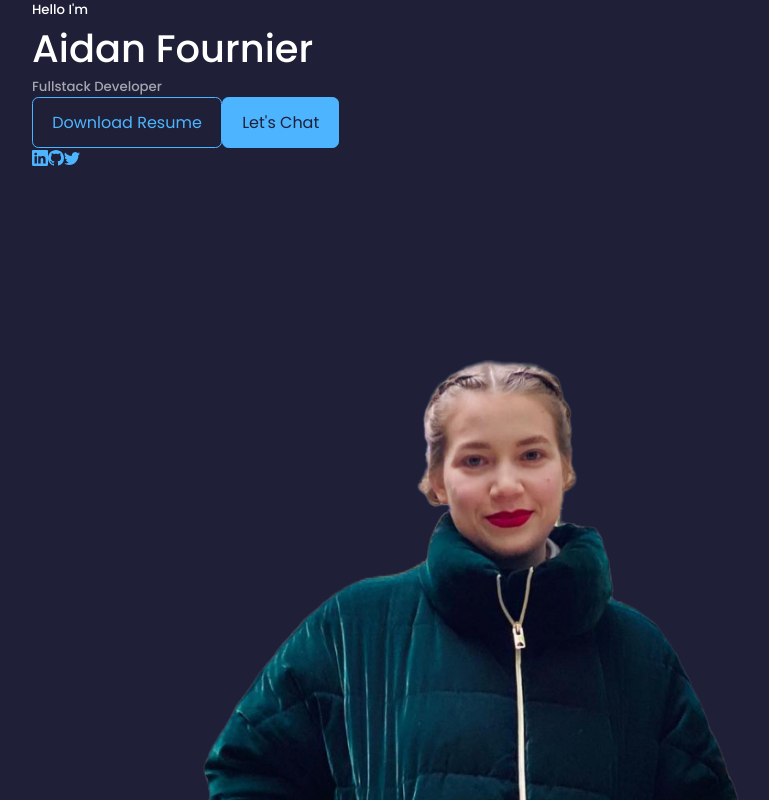
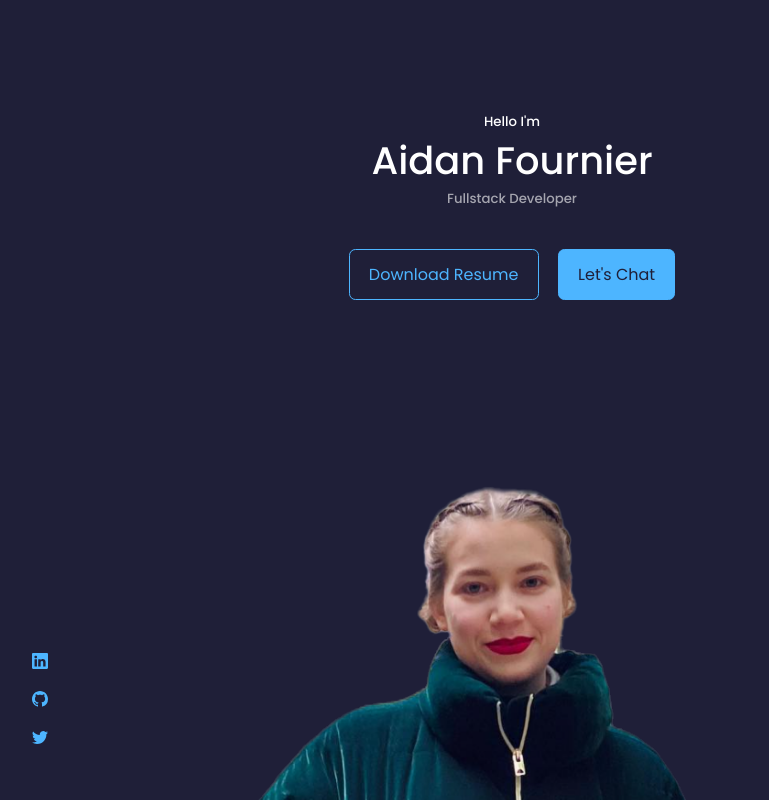
Before and after one commit to AidanFournier/react-portfolio-site, a React (Create React App) app: page / in a window 1280 px wide. Shown: the top 800 px of the page, without its empty margins (128-897 px from the left). Built offline with nearby package versions, Linux system fonts and the light colour scheme.

Commit message:
Fixed bug with css selectors

```diff
--- a/src/stylesheets/components/button.scss
+++ b/src/stylesheets/components/button.scss
@@ -7,8 +7,10 @@
     cursor: pointer;
     border: 1px solid $color-primary;
     transition: $transition;
-    :hover {
+    &:hover {
         background: $color-white;
+        color: $color-bg;
+        border-color: transparent;
     }
 }
 
--- a/src/stylesheets/components/header.scss
+++ b/src/stylesheets/components/header.scss
@@ -0,0 +1,30 @@
+header {
+    height: 100vh;
+    padding-top: 7rem;
+    overflow: hidden;
+}
+
+.header__container {
+    text-align: center;
+    height: 100%;
+    position: relative;
+}
+
+// CTA
+.cta {
+    margin-top: 2.5rem;
+    display: flex;
+    gap: 1.2rem;
+    justify-content: center;
+}
+
+// HeaderSocials
+.header__socials {
+    display: flex;
+    flex-direction: column;
+    align-items: center;
+    gap: 0.8rem;
+    position: absolute;
+    left: 0;
+    bottom: 3rem;
+}
--- a/src/stylesheets/index.scss
+++ b/src/stylesheets/index.scss
@@ -76,7 +76,7 @@ section {
 a {
     color: $color-primary;
     transition: $transition;
-    :hover {
+    &:hover {
         color: $color-white;
     }
 }
```
